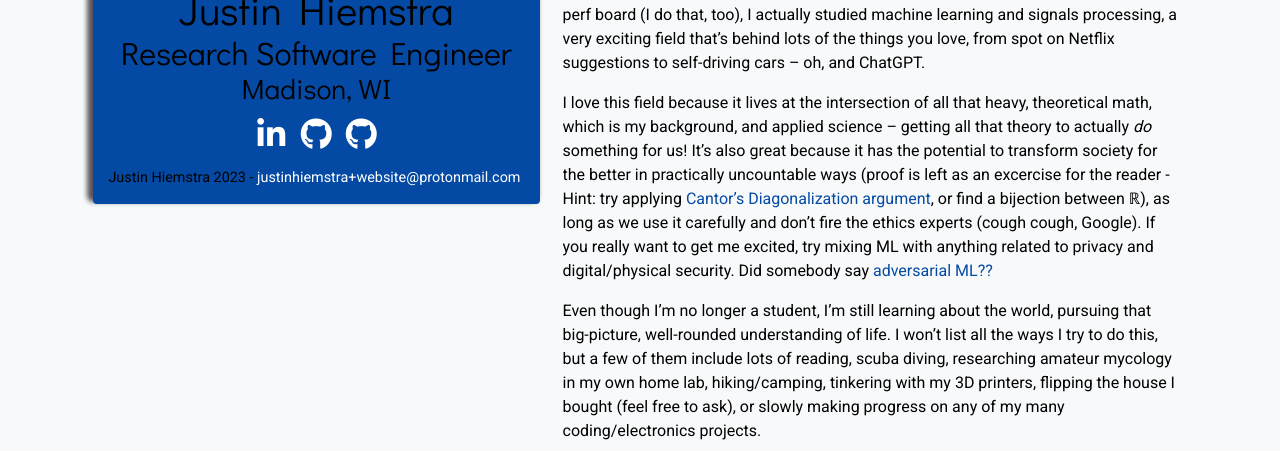
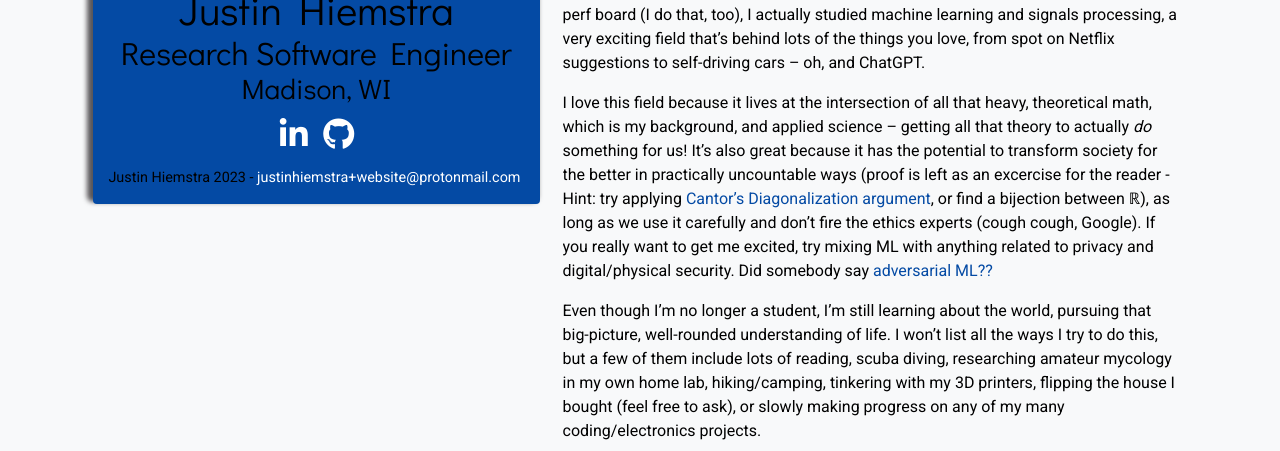
Before and after one commit to jhiemstrawisc/jhiemstrawisc.github.io, a plain HTML site: page index.html in a window 1280 px wide. Shown: the part 349-800 px from the top of the page. Drawn offline with Linux system fonts and the light colour scheme; some icons are missing.

Commit message:
Remove redundant GH link from home page

```diff
--- a/index.html
+++ b/index.html
@@ -87,12 +87,6 @@
   <div style="height:45px; width:45px;">
     <a href="https://linkedin.com/in/justin-hiemstra">
       <i class="zoomlink mt-1 fab fa-linkedin-in"></i>
-    </a>
-  </div>
-
-  <div style="height:45px; width:45px;">
-    <a href="https://github.com/jhiemstrawisc">
-      <i class="zoomlink mt-1 fab fa-github"></i>
     </a>
   </div>
 
```
